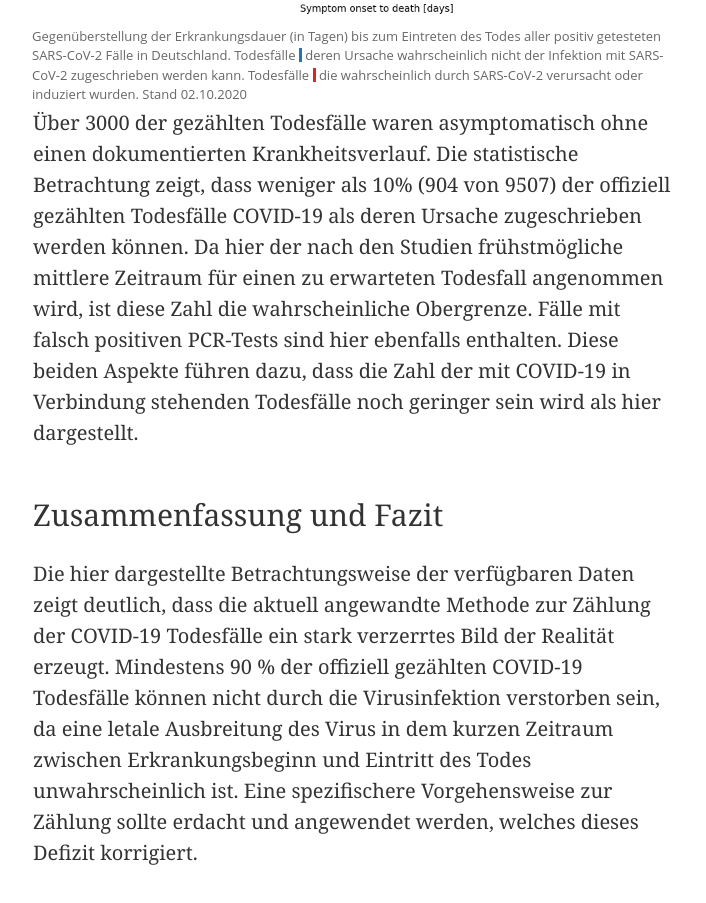
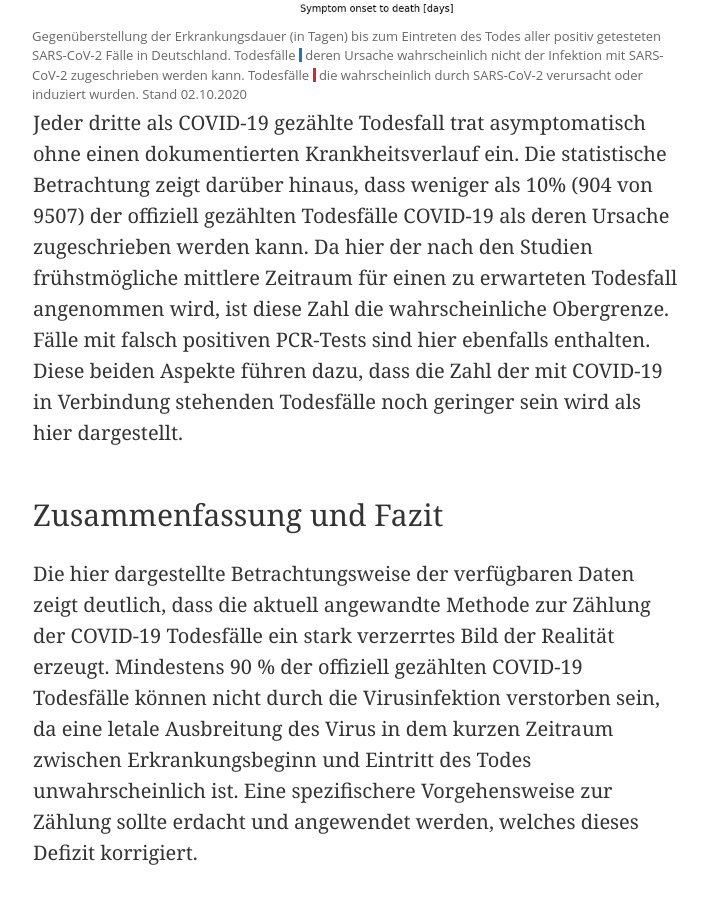
Before and after one commit to mshfd/mshfd.github.io, a plain HTML site: page 2020/covid-19-deaths-germany/index.html in a window 1280 px wide. Shown: the part 3056-3959 px from the top of the page, without its empty margins (283-989 px from the left). Drawn offline with nearby package versions, Linux system fonts and the light colour scheme.

Commit message:
Improve text details on covid deaths Germany

```diff
--- a/2020/covid-19-deaths-germany/index.html
+++ b/2020/covid-19-deaths-germany/index.html
@@ -146,12 +146,12 @@
   </figure>
 
   <p>
-    Über 3000 der gezählten Todesfälle waren asymptomatisch ohne einen dokumentierten Krankheitsverlauf.
-    Die statistische Betrachtung zeigt, dass weniger als 10% (904 von 9507) der offiziell gezählten Todesfälle
-    COVID-19 als deren Ursache zugeschrieben werden können. Da hier der nach den Studien frühstmögliche mittlere
-    Zeitraum für einen zu erwarteten Todesfall angenommen wird, ist diese Zahl die wahrscheinliche Obergrenze. Fälle mit
-    falsch positiven PCR-Tests sind hier ebenfalls enthalten. Diese beiden Aspekte führen dazu, dass die Zahl der mit
-    COVID-19 in Verbindung stehenden Todesfälle noch geringer sein wird als hier dargestellt.
+    Jeder dritte als COVID-19 gezählte Todesfall trat asymptomatisch ohne einen dokumentierten Krankheitsverlauf ein.
+    Die statistische Betrachtung zeigt darüber hinaus, dass weniger als 10% (904 von 9507) der offiziell gezählten
+    Todesfälle COVID-19 als deren Ursache zugeschrieben werden kann. Da hier der nach den Studien frühstmögliche
+    mittlere Zeitraum für einen zu erwarteten Todesfall angenommen wird, ist diese Zahl die wahrscheinliche Obergrenze.
+    Fälle mit falsch positiven PCR-Tests sind hier ebenfalls enthalten. Diese beiden Aspekte führen dazu, dass die Zahl
+    der mit COVID-19 in Verbindung stehenden Todesfälle noch geringer sein wird als hier dargestellt.
   </p>
 
   <h2 id="conclusions">Zusammenfassung und Fazit</h2>
```
